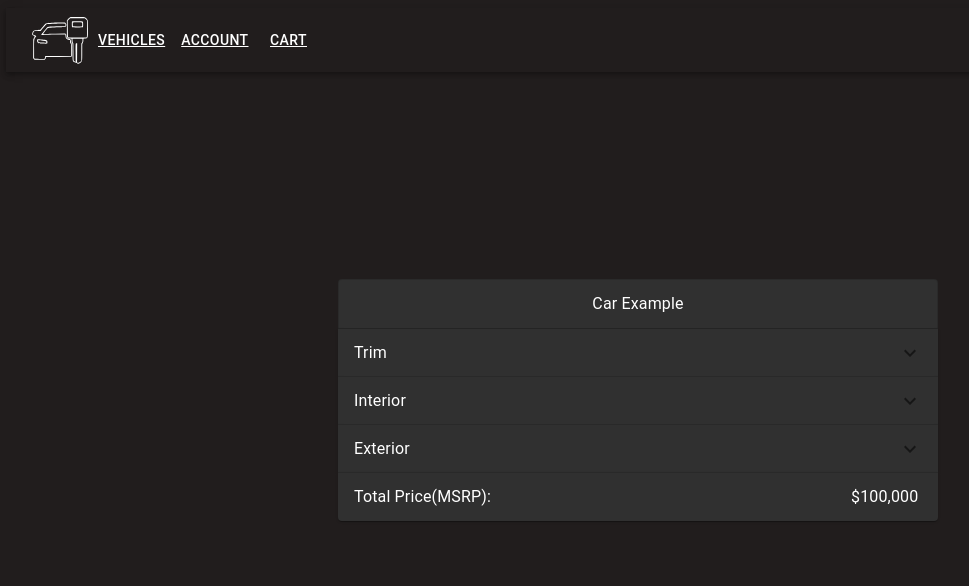
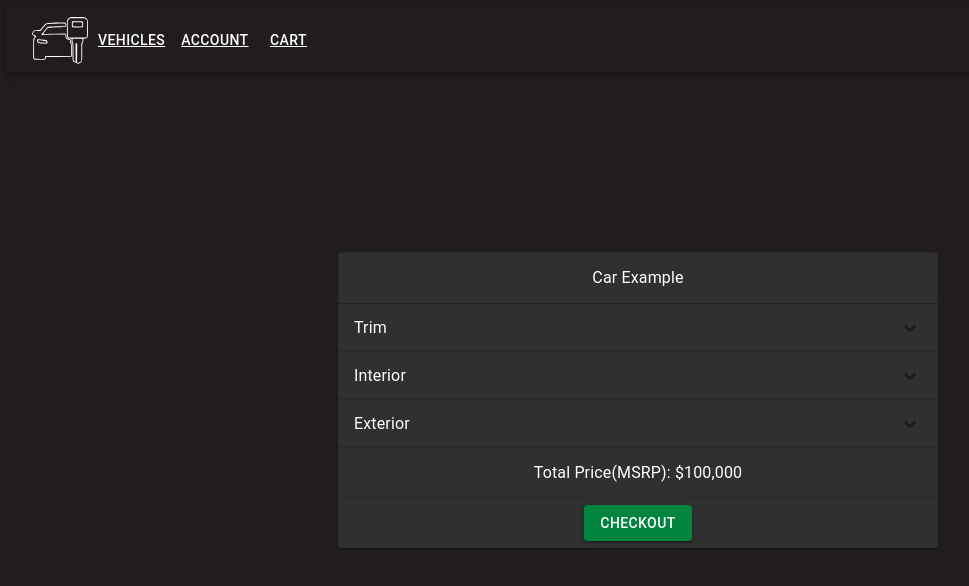
Before and after one commit to evanharr/SuperSimple3444, a React (Create React App) app: page /cart in a window 1280 px wide. Shown: the top 586 px of the page, without its empty margins (2-971 px from the left). Built offline with nearby package versions, Linux system fonts and the light colour scheme.

Commit message:
added checkout button to Cart Page

```diff
--- a/src/Cart.jsx
+++ b/src/Cart.jsx
@@ -5,6 +5,7 @@ import AccordionDetails from '@mui/material/AccordionDetails';
 import Typography from '@mui/material/Typography';
 import ExpandMoreIcon from '@mui/icons-material/ExpandMore';
 import TrimPic from './Images/Trim.png'
+import { Button } from "@mui/material";
 
 function Cart (){
     return(
@@ -15,7 +16,7 @@ function Cart (){
         transform: 'translate(-50%, -50%)',}}>
            <Accordion sx={{
                 maxWidth:'600px',
-
+                height:'50px',
                 display:'flex',
                 justifyContent:'center',
                 alignItems:'center',
@@ -23,9 +24,9 @@ function Cart (){
                 backgroundColor: '#303030',
 
             }} variant='outlined'>
-                <AccordionSummary>
+
                     <Typography style={{color:'white'}}>Car Example</Typography>
-                </AccordionSummary>
+
 
                 </Accordion>
             <Accordion sx={{
@@ -80,17 +81,27 @@ function Cart (){
             </Accordion>
             <Accordion sx={{
                 maxWidth:'600px',
+                height:'50px',
                 backgroundColor: '#303030',
                 display:'flex',
-                justifyContent:'left',
-                alignItems:'left',
+                justifyContent:'center',
+                alignItems:'center',
                 alignText:'center',
             }} >
-                <AccordionSummary>
-                <Typography style={{color:'white'}}>Total Price(MSRP): </Typography> <Typography style={{paddingLeft:'360px',color:'white'}}>$100,000</Typography>
-                </AccordionSummary>
 
+                <Typography style={{color:'white'}}>Total Price(MSRP): $100,000</Typography>
                 </Accordion>
+                <Accordion sx={{
+                height:'50px',
+                maxWidth:'600px',
+                backgroundColor: '#303030',
+                display:'flex',
+                justifyContent:'center',
+                alignItems:'center',
+
+            }} >
+                <Button variant ='contained' style={{background:'#00853E', color:'white' }}>Checkout</Button>
+               </Accordion>
         </div>
     )
 }
```
